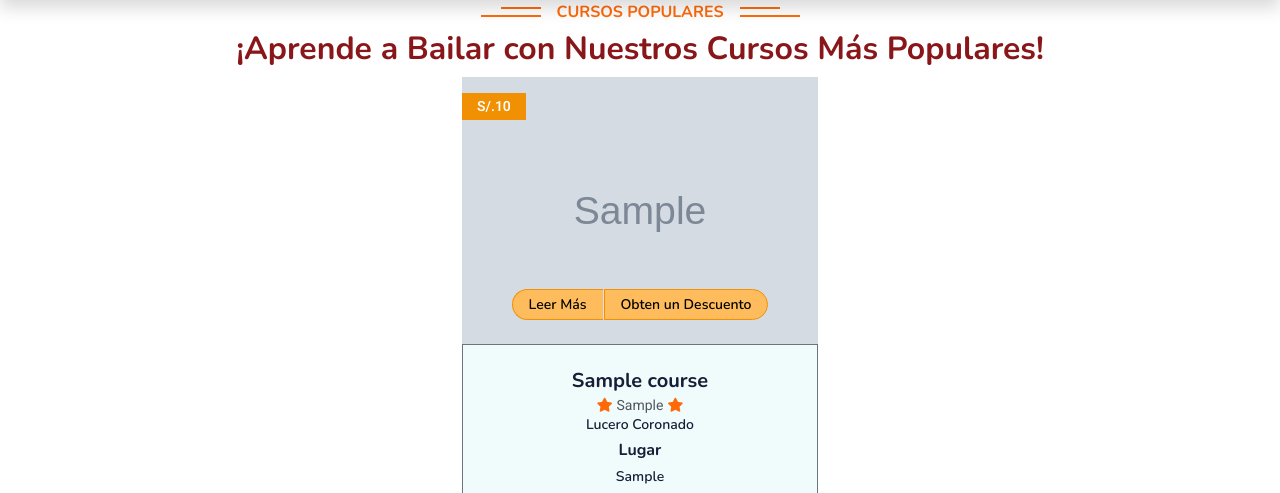
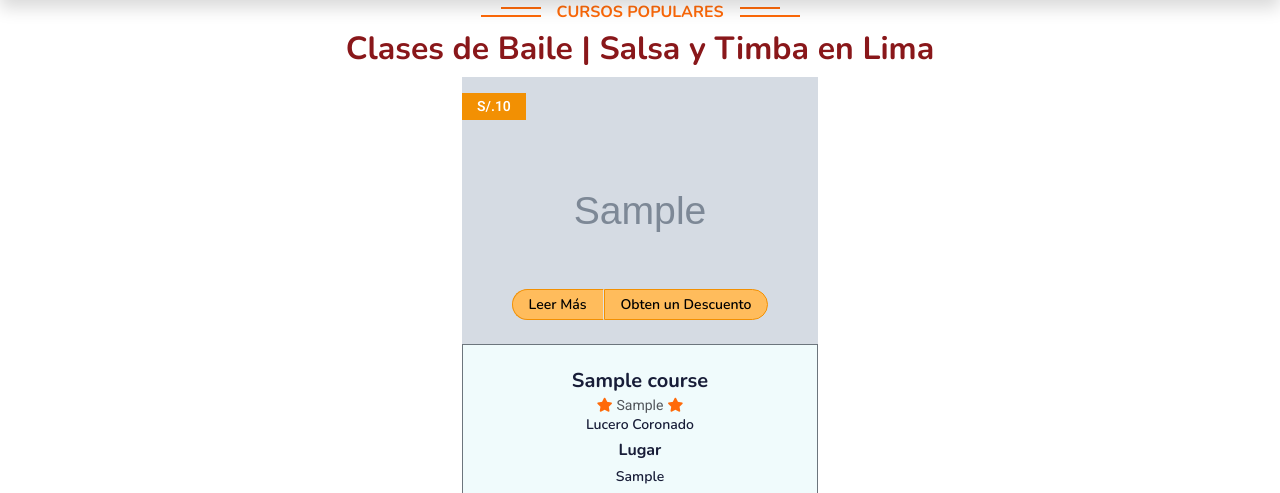
Before and after one commit to paulcobox/webluxe, a Django app: page / in a window 1280 px wide. Shown: the part 75-568 px from the top of the page. Run offline with Django 3.2, Linux system fonts and the light colour scheme; data comes from the database, SQL or seed files in the repository; tables that the repository leaves empty hold one stand-in row (values such as "Sample post"); grey boxes marked "Sample" are stand-in pictures; parts of the project's set-up code (start-up, migrations or seed data) failed here and were passed over; some libraries are stand-ins or nearby versions.

Commit message:
optimizacion h1

```diff
--- a/static/css/style.css
+++ b/static/css/style.css
@@ -522,7 +522,7 @@
 /* Ajuste para pantallas pequeñas */
 @media (max-width: 767px) {
     .custom-h2 {
-        font-size: 1rem;  /* Tamaño más pequeño para pantallas móviles */
+        font-size: 1.5rem;  /* Tamaño más pequeño para pantallas móviles */
     }
 }
 .custom-h1 {
@@ -535,6 +535,8 @@
     font-weight: normal; /* Peso de fuente para que no sea tan grueso como un <h2> */
 }
 
+
+
 .btn-orange {
     background-color: #ff6a09;
     border-color: #ff6a09;
--- a/templates/_base.html
+++ b/templates/_base.html
@@ -1,18 +1,19 @@
 <!DOCTYPE html>
 {% load static %}
-<html>
+<html lang="es-PE">
 
   <head>
     <meta charset="utf-8">
-    <title>{% block title %}Clases de Salsa en Lima{% endblock title %}</title>
+    <title>{% block title %}Clases de Baile | Salsa y Timba en Lima | Cuban Groove{% endblock title %}</title>
     <meta content="width=device-width, initial-scale=1.0" name="viewport">
-    <meta name="keywords" content="Clases de Salsa en Lima, Clases de Timba en Lima, Baile cubano en Lima, Escuela de baile en Lima, Salsa y Timba para principiantes, Instructores de baile en Lima, Academia de Salsa en Lima, Clases de baile latino, Cursos de Salsa y Timba, Danza afrocubana, Ritmos cubanos en Lima, Aprender a bailar Salsa, Clases de baile para adultos, Eventos de baile en Lima, Talleres de Salsa y Timba, Baile social en Lima, Salsa cubana, Timba cubana, Escuela de danza en Lima, Bailes latinos">
-    <meta name="description" content="CubanGroove ofrece clases de Salsa y Timba en Lima, donde aprenderás ritmos afrocubanos y otros géneros como son, chachachá, rumba y reguetón cubano. Con una metodología progresiva, dominarás la técnica de movimiento y los fundamentos teóricos del género. Únete a nosotros y transforma tu forma de bailar.">
+    <meta name="keywords" content="Clases de Baile en Lima, Clases de Timba en Lima, Baile cubano en Lima, Escuela de baile en Lima, Salsa y Timba para principiantes, Instructores de baile en Lima, Academia de Salsa en Lima, Clases de baile latino, Cursos de Salsa y Timba, Danza afrocubana, Ritmos cubanos en Lima, Aprender a bailar Salsa, Clases de baile para adultos, Eventos de baile en Lima, Talleres de Salsa y Timba, Baile social en Lima, Salsa cubana, Timba cubana, Escuela de danza en Lima, Bailes latinos">
+    <meta name="description" content="Aprende Salsa y Timba en Lima con Cuban Groove. Descubre ritmos cubanos como la salsa cubana, reparto, cubaton y rumba. ¡Transforma tu forma de bailar!">
 
-    <!-- Favicon -->
-    <!-- <link href="img/favicon.ico" rel="icon"> -->
+
+    <link rel="alternate" hreflang="es-PE" href="https://cubangrooveperu.com" />
 
     <!-- Google Web Fonts -->
+
     <link rel="preconnect" href="https://fonts.googleapis.com">
     <link rel="preconnect" href="https://fonts.gstatic.com" crossorigin>
     <link href="https://fonts.googleapis.com/css2?family=Heebo:wght@400;500;600&family=Nunito:wght@600;700;800&display=swap" rel="stylesheet">
--- a/templates/courses/courses.html
+++ b/templates/courses/courses.html
@@ -10,8 +10,8 @@
         <div class="container-xxl py-5">
             <div class="container">
                 <div class="text-center wow fadeInUp" data-wow-delay="0.1s">
-                    <h2 class="section-title bg-white text-center px-3 color-oran custom-h6">Clases de Salsa y Timba en Lima</h2>
-                    <h2 class="text-center mb-2 color-cafe">{% if title %}{{ title }}{% endif %}</h2>
+                    <h2 class="section-title bg-white text-center px-3 color-oran custom-h6">{% if title %}{{ title }}{% endif %}</h2>
+                    <h1 class="custom-h2 mb-2 color-cafe">Clases de Baile | Salsa y Timba en Lima</h1>
                 </div>
                 <div class="row g-4 justify-content-center">
 
--- a/templates/index.html
+++ b/templates/index.html
@@ -1,6 +1,5 @@
 {% extends '_base.html' %}
 {% load static %}
-{% block title %}Cursos | Talleres{% endblock title %}
 
 {% block content %}
 
@@ -92,7 +91,7 @@
             <div class="container">
                 <div class="text-center wow fadeInUp" data-wow-delay="0.1s">
                     <h6 class="section-title bg-white text-center px-3 color-oran">Cursos Populares</h6>
-                    <h2 class="mb-2 color-cafe">¡Aprende a Bailar con Nuestros Cursos Más Populares!</h2>
+                    <h1 class="custom-h2 mb-2 color-cafe">Clases de Baile | Salsa y Timba en Lima</h1>
                 </div>
                 <!-- list Courses Start -->
                 <div class="row g-4 justify-content-center">
@@ -139,7 +138,7 @@
             <div class="container">
                 <div class="text-center wow fadeInUp" data-wow-delay="0.1s">
                     <h6 class="section-title bg-white text-center px-3 color-oran">Instructor</h6>
-                    <h2 class="mb-2 color-cafe"">Instructor Experto</h2>
+                    <h2 class="custom-h2 mb-2 color-cafe"">Instructor Experto</h2>
                 </div>
                 <div class="row g-4 justify-content-center">
                     {% for instructor in instructors %}
@@ -180,7 +179,7 @@
             <div class="container">
                 <div class="text-center">
                     <h6 class="section-title bg-white text-center color-oran px-3">Testimonios </h6>
-                    <h2 class="mb-2 color-cafe">Nuestros estudiantes dicen!</h2>
+                    <h2 class="custom-h2 mb-2 color-cafe">Nuestros estudiantes dicen!</h2>
                 </div>
                 <div class="owl-carousel testimonial-carousel position-relative">
                     {% for testimony in list_testimony %}
```
Also changed, not shown: templates/courses/course_detail.html (+5 -5 lines).
